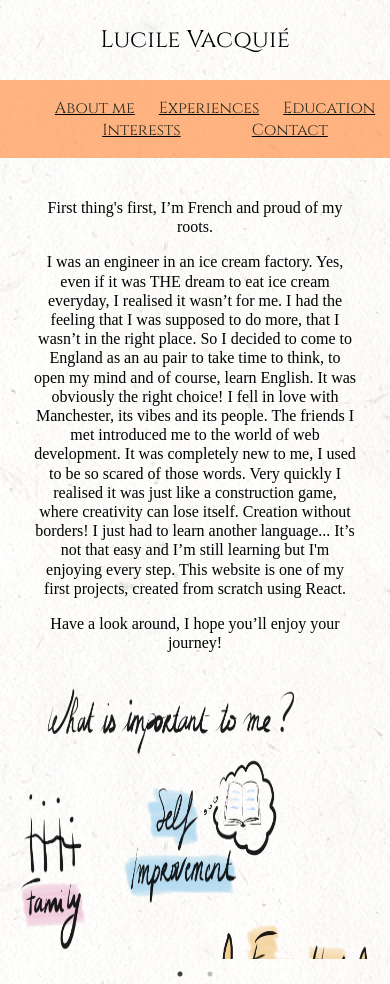
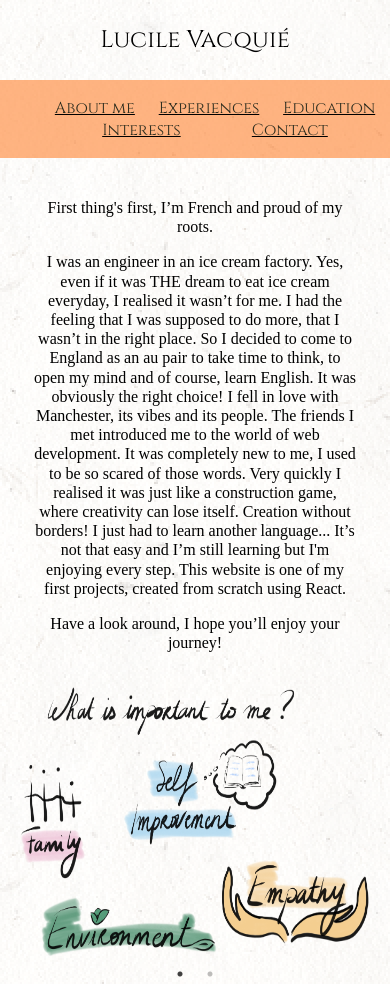
Before and after one commit to lucilevacquie/ReactWebsite, a React (Create React App) app: page / in a window 390 px wide. Built offline with nearby package versions, Linux system fonts and the light colour scheme; a web font is replaced by a local one.

Commit message:
carrousel update mobile

```diff
--- a/src/components/carousel/carousel.scss
+++ b/src/components/carousel/carousel.scss
@@ -21,10 +21,8 @@
 
 .slick-slide-image {
   max-width: 100%;
-  height: auto;
   margin: auto;
-  max-height: 375px;
-  min-height: 375px;
+  height: 375px;
 }
 
 .slick-prev {
@@ -63,6 +61,9 @@
     max-height: 300px;
     width: auto;
   }
+  .slick-slide-image {
+    height: 300px;
+  }
 }
 @media screen and (max-width: 450px) {
   .next-slick-arrow,
@@ -73,4 +74,7 @@
     max-height: 275px;
     width: auto;
   }
+  .slick-slide-image {
+    height: 275px;
+  }
 }
```
